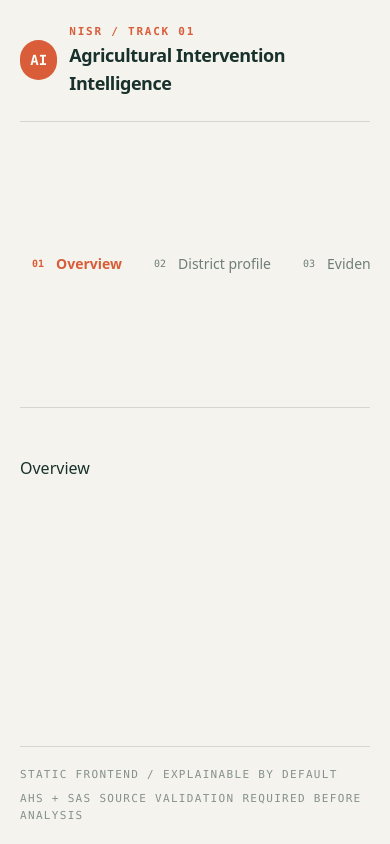
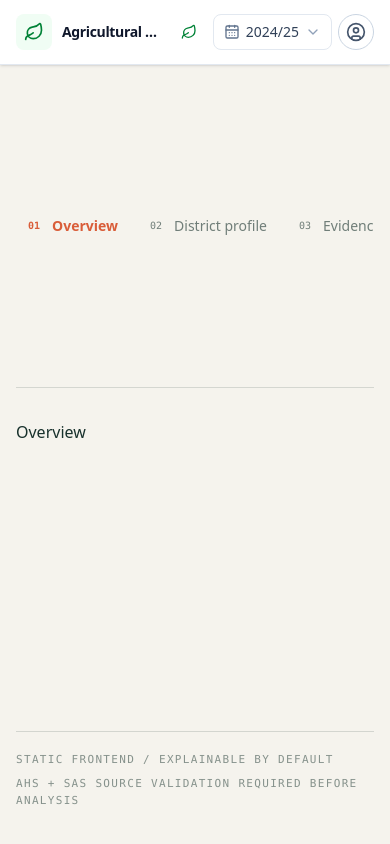
Before and after one commit to remy-shingiro/aii-agri-intervention, a React (Vite) app: page / in a window 390 px wide. Built offline with nearby package versions, Linux system fonts and the light colour scheme.

Commit message:
feat: add responsive navbar

```diff
--- a/src/components/layout/AppShell.tsx
+++ b/src/components/layout/AppShell.tsx
@@ -1,10 +1,8 @@
 import type { ReactNode } from 'react'
 
 import { Navigation } from '../navigation/Navigation'
+import { Navbar } from '../navigation/Navbar'
 import { type NavigationItem } from '../navigation/navigation.types'
-
-const PRODUCT_NAME = 'Agricultural Intervention Intelligence'
-const PRODUCT_LABEL = 'NISR / TRACK 01'
 
 interface AppShellProps {
   activePage: NavigationItem
@@ -20,34 +18,10 @@ export function AppShell({
   onNavigate,
 }: AppShellProps) {
   return (
-    <div className="min-h-screen overflow-hidden bg-[#f5f3ed] text-[#18312c]">
-      <div className="mx-auto flex min-h-screen max-w-[1500px] flex-col px-5 sm:px-8 lg:px-12">
-        <header className="flex items-center justify-between border-b border-[#18312c]/15 py-6">
-          <button
-            className="flex items-center gap-3 text-left"
-            onClick={() => onNavigate('Overview')}
-            type="button"
-          >
-            <span className="grid size-10 place-items-center rounded-full bg-[#d95d39] font-mono text-sm font-bold text-[#fdfbf5]">
-              AI
-            </span>
+    <div className="min-h-screen bg-[#f5f3ed] text-[#18312c]">
+      <Navbar />
 
-            <span>
-              <span className="block font-mono text-[11px] font-semibold uppercase tracking-[0.16em] text-[#d95d39]">
-                {PRODUCT_LABEL}
-              </span>
-
-              <span className="block font-display text-lg font-semibold tracking-tight">
-                {PRODUCT_NAME}
-              </span>
-            </span>
-          </button>
-
-          <span className="hidden rounded-full border border-[#18312c]/20 px-3 py-1 font-mono text-[11px] uppercase tracking-[0.14em] sm:block">
-            Foundation build
-          </span>
-        </header>
-
+      <div className="mx-auto flex min-h-[calc(100vh-5rem)] max-w-[1500px] flex-col px-4 sm:px-8 lg:px-12">
         <div className="grid flex-1 lg:grid-cols-[220px_1fr] lg:gap-16">
           <Navigation
             activePage={activePage}
@@ -55,7 +29,7 @@ export function AppShell({
             onNavigate={onNavigate}
           />
 
-          <main className="py-12 lg:py-20">{children}</main>
+          <main className="py-8 sm:py-12 lg:py-20">{children}</main>
         </div>
 
         <footer className="flex flex-col gap-2 border-t border-[#18312c]/15 py-5 font-mono text-[11px] uppercase tracking-[0.12em] text-[#18312c]/50 sm:flex-row sm:items-center sm:justify-between">
--- /dev/null
+++ b/src/components/navigation/Navbar.tsx
@@ -0,0 +1,85 @@
+import {
+  CalendarDays,
+  ChevronDown,
+  Leaf,
+  UserCircle,
+} from 'lucide-react'
+
+export function Navbar() {
+  return (
+    <header className="border-b border-slate-200 bg-white shadow-sm">
+      <div className="mx-auto flex min-h-16 w-full max-w-[1600px] items-center justify-between gap-3 px-4 sm:min-h-20 sm:gap-6 sm:px-6 lg:px-8">
+        {/* Product identity */}
+        <div className="flex min-w-0 items-center gap-2.5 sm:gap-3">
+          <div
+            aria-hidden="true"
+            className="flex size-9 shrink-0 items-center justify-center rounded-lg bg-green-50 text-green-700 sm:size-10 sm:rounded-xl"
+          >
+            <Leaf className="size-5 sm:size-6" strokeWidth={2} />
+          </div>
+
+          <div className="min-w-0">
+            <h1 className="truncate text-sm font-bold tracking-tight text-slate-900 sm:text-base lg:text-lg">
+              Agricultural Intervention Intelligence
+            </h1>
+
+            <p className="hidden truncate text-xs text-slate-500 sm:block">
+              NISR Data • Better Insights • Stronger Agricultural Planning
+            </p>
+          </div>
+        </div>
+
+        {/* Controls */}
+        <div className="flex shrink-0 items-center gap-1.5 sm:gap-3">
+          {/* Rwanda selector */}
+          <button
+            aria-label="Select country: Rwanda"
+            className="flex size-9 items-center justify-center rounded-lg px-2 text-sm font-medium text-slate-700 transition-colors hover:bg-slate-50 focus-visible:outline-none focus-visible:ring-2 focus-visible:ring-green-600 focus-visible:ring-offset-2 sm:h-10 sm:w-auto sm:gap-1.5"
+            type="button"
+          >
+            <Leaf
+              aria-hidden="true"
+              className="size-4 shrink-0 text-green-700"
+              strokeWidth={2}
+            />
+
+            <span className="hidden sm:inline">Rwanda</span>
+
+            <ChevronDown
+              aria-hidden="true"
+              className="hidden size-4 text-slate-400 sm:block"
+            />
+          </button>
+
+          {/* Period selector */}
+          <button
+            aria-label="Select period: 2024/25"
+            className="flex h-9 items-center gap-1.5 rounded-lg border border-slate-200 bg-white px-2.5 text-sm font-medium text-slate-700 transition-colors hover:border-slate-300 hover:bg-slate-50 focus-visible:outline-none focus-visible:ring-2 focus-visible:ring-green-600 focus-visible:ring-offset-2 sm:h-10 sm:gap-2 sm:px-3"
+            type="button"
+          >
+            <CalendarDays
+              aria-hidden="true"
+              className="size-4 shrink-0 text-slate-500"
+            />
+
+            <span>2024/25</span>
+
+            <ChevronDown
+              aria-hidden="true"
+              className="size-4 shrink-0 text-slate-400"
+            />
+          </button>
+
+          {/* Profile */}
+          <button
+            aria-label="Open profile"
+            className="flex size-9 shrink-0 items-center justify-center rounded-full border border-slate-300 text-slate-600 transition-colors hover:border-slate-400 hover:bg-slate-50 hover:text-slate-900 focus-visible:outline-none focus-visible:ring-2 focus-visible:ring-green-600 focus-visible:ring-offset-2 sm:size-10"
+            type="button"
+          >
+            <UserCircle aria-hidden="true" className="size-5 sm:size-5" />
+          </button>
+        </div>
+      </div>
+    </header>
+  )
+}
```
Also changed, not shown: package.json (+4 -3 lines), 1 other file (tests, documents, lock files or other folders).
